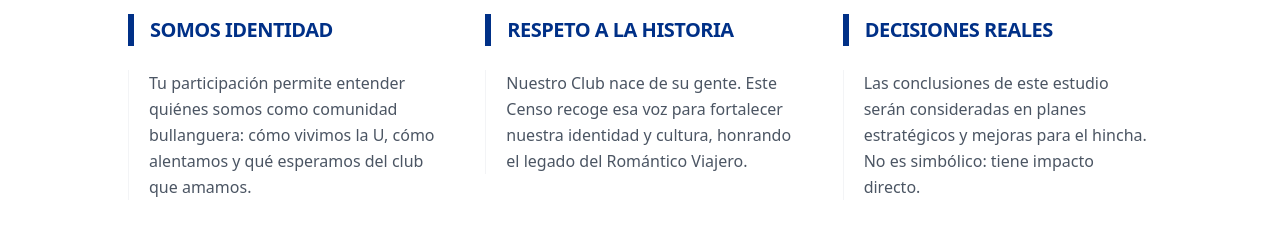
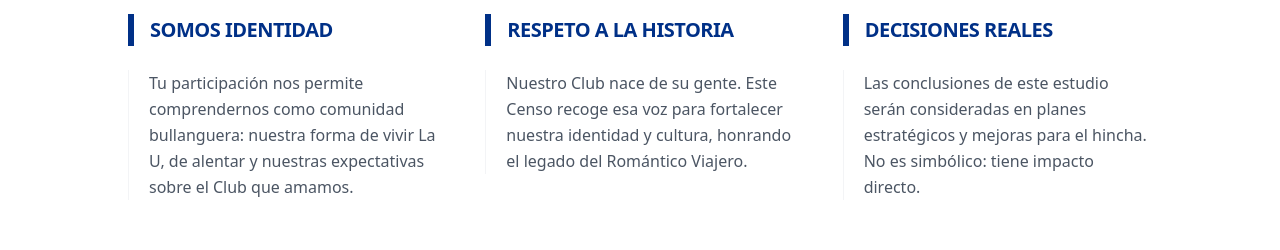
Before and after one commit to Feng-Brasil/lp-encuesta-oficial-universidad-de-chile, a Next.js app: page / in a window 1280 px wide. Shown: the part 809-1059 px from the top of the page. Built offline with nearby package versions, Linux system fonts and the light colour scheme.

Commit message:
fix: Trocar o texto do box 1 do scroll 2 para: "Tu part...

```diff
--- a/app/page.tsx
+++ b/app/page.tsx
@@ -88,7 +88,7 @@ export default function Home() {
                 <h3 className="font-black text-xl text-[#003087] uppercase tracking-tight">Somos identidad</h3>
               </div>
               <p className="text-gray-600 leading-relaxed text-base border-l border-gray-100 pl-5">
-                Tu participación permite entender quiénes somos como comunidad bullanguera: cómo vivimos la U, cómo alentamos y qué esperamos del club que amamos.
+                Tu participación nos permite comprendernos como comunidad bullanguera: nuestra forma de vivir La U, de alentar y nuestras expectativas sobre el Club que amamos.
               </p>
             </div>
 
```
